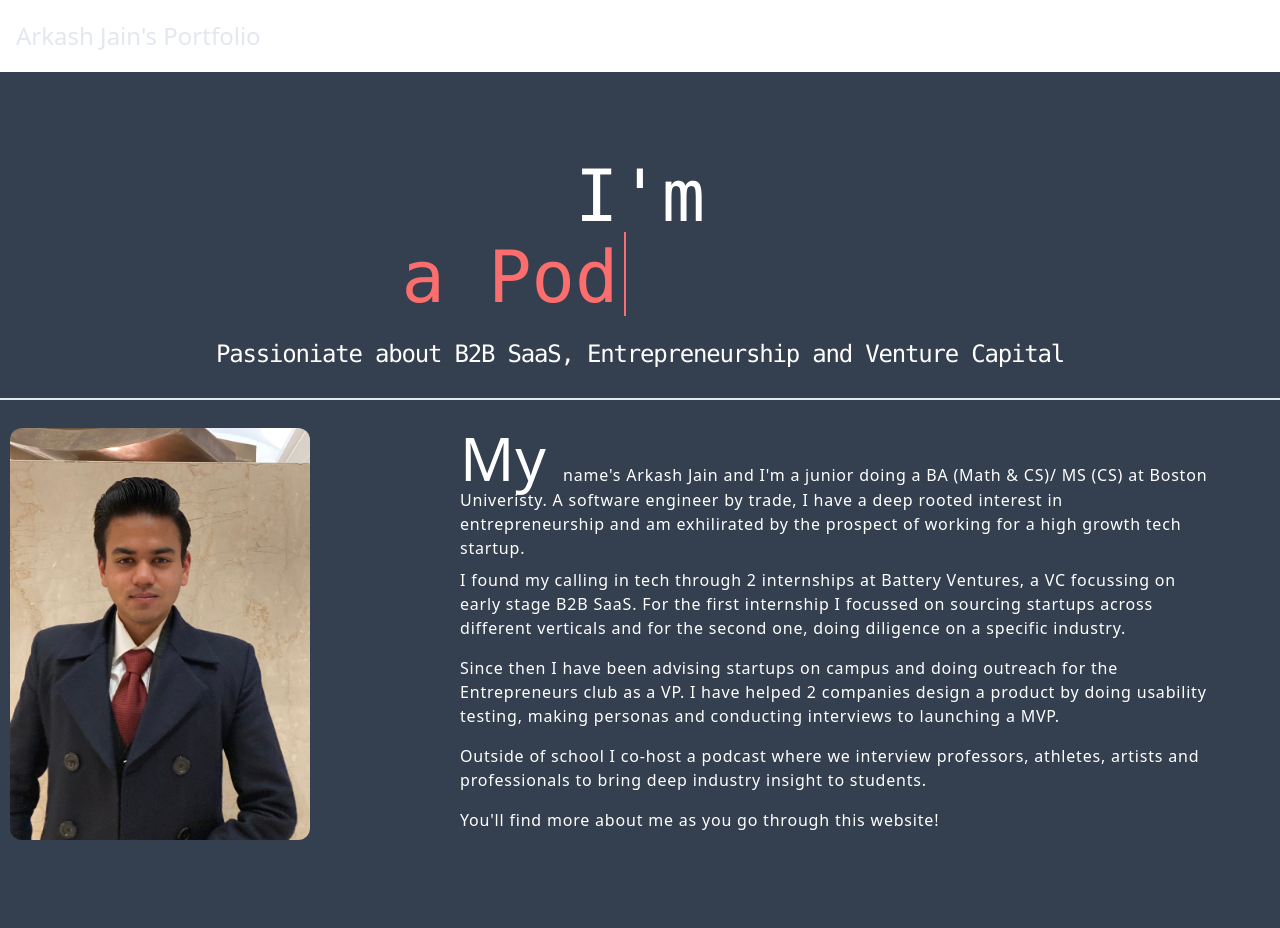
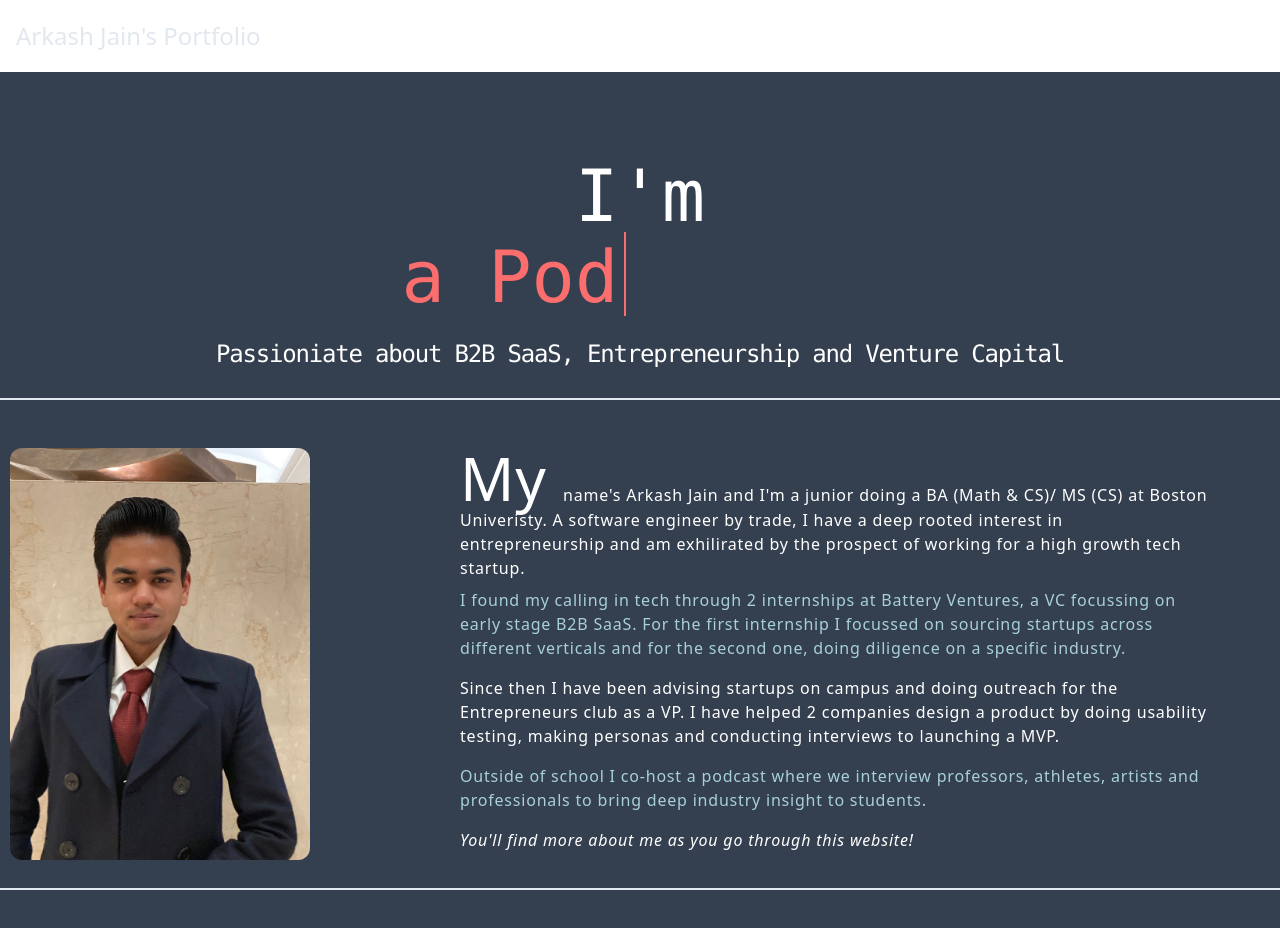
Before and after one commit to ArkashJ/Personal-Website, a Next.js app: page / in a window 1280 px wide. Shown: the top 928 px of the page. Built offline with nearby package versions, Linux system fonts and the light colour scheme.

Commit message:
finishing descripting section, adding projects now

```diff
--- a/components/mainPage/Persona.js
+++ b/components/mainPage/Persona.js
@@ -3,15 +3,15 @@ import Image from 'next/image';
 
 const Persona = (props) => {
   return (
-    <div className='flex flex-row'>
+    <div className='flex flex-row border-b-2 border-[#e2e8f0] py-7 w-[1500px]'>
         <Image
             src         = {myImg}
             alt         = "Picture of Arkash Jain"
             width       = {300}
             height      = {300}
-            className   = "rounded-xl ml-[8%] mt-7"
+            className   = "rounded-xl ml-[8%] mt-5"
         />
-        <div className='mt-7 pl-[10%] overflow-hidden break-words w-[60%] spacing-y-4'>
+        <div className='mt-5 pl-[10%] overflow-hidden break-words w-[60%] spacing-y-4'>
             <p className='text-white text-l tracking-wider'>
                 <span className='text-6xl text-white '>My </span>
                 name's Arkash Jain and I'm a junior doing a BA (Math & CS)/ MS (CS) at Boston Univeristy.
@@ -19,7 +19,7 @@ const Persona = (props) => {
                 A software engineer by trade, I have a deep rooted interest in entrepreneurship and
                 am exhilirated by the prospect of working for a high growth tech startup.
             </p>
-            <p className = 'py-2 text-white text-l tracking-wider'>I found my calling in tech through 2 internships at Battery Ventures, a VC focussing on
+            <p className = 'py-2 text-[#a8d0db] text-l tracking-wider'>I found my calling in tech through 2 internships at Battery Ventures, a VC focussing on
                 early stage B2B SaaS. For the first internship I focussed on sourcing startups across different
                 verticals and for the second one, doing diligence on a specific industry.
             </p>
@@ -27,10 +27,10 @@ const Persona = (props) => {
             and doing outreach for the Entrepreneurs club as a VP. I have helped 2 companies design a product by
             doing usability testing, making personas and conducting interviews to launching a MVP. </p>
 
-            <p className='py-2 text-white text-l tracking-wider'>Outside of school I co-host a podcast where we interview
+            <p className='py-2 text-[#a8d0db] text-l tracking-wider'>Outside of school I co-host a podcast where we interview
             professors, athletes, artists and professionals to bring deep industry insight to students.</p>
 
-            <p className='py-2 text-white text-l tracking-wider'>You'll find more about me as you go through this website!</p>
+            <p className='py-2 text-white text-l tracking-wider'><i>You'll find more about me as you go through this website!</i></p>
         </div>
 
     </div>
```
